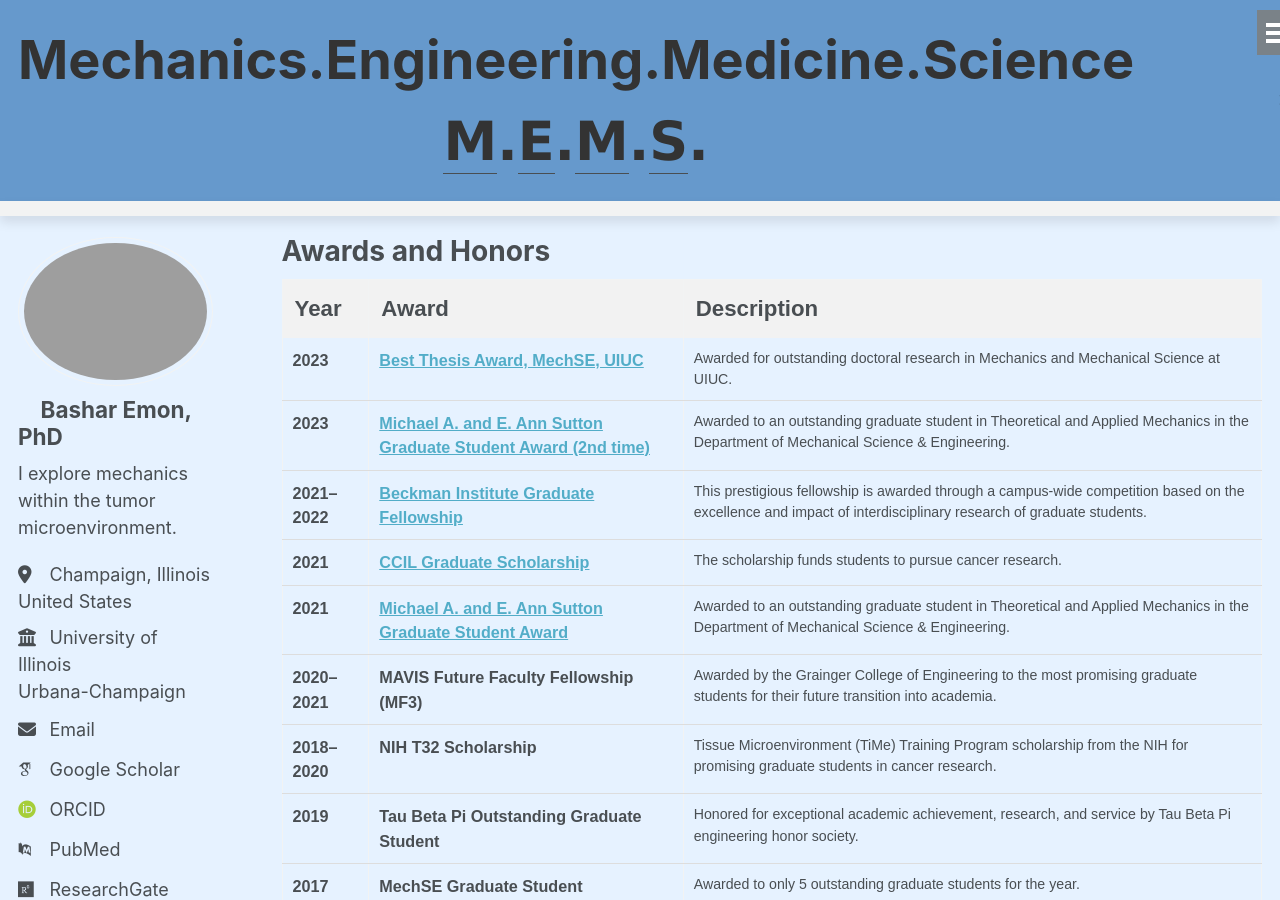
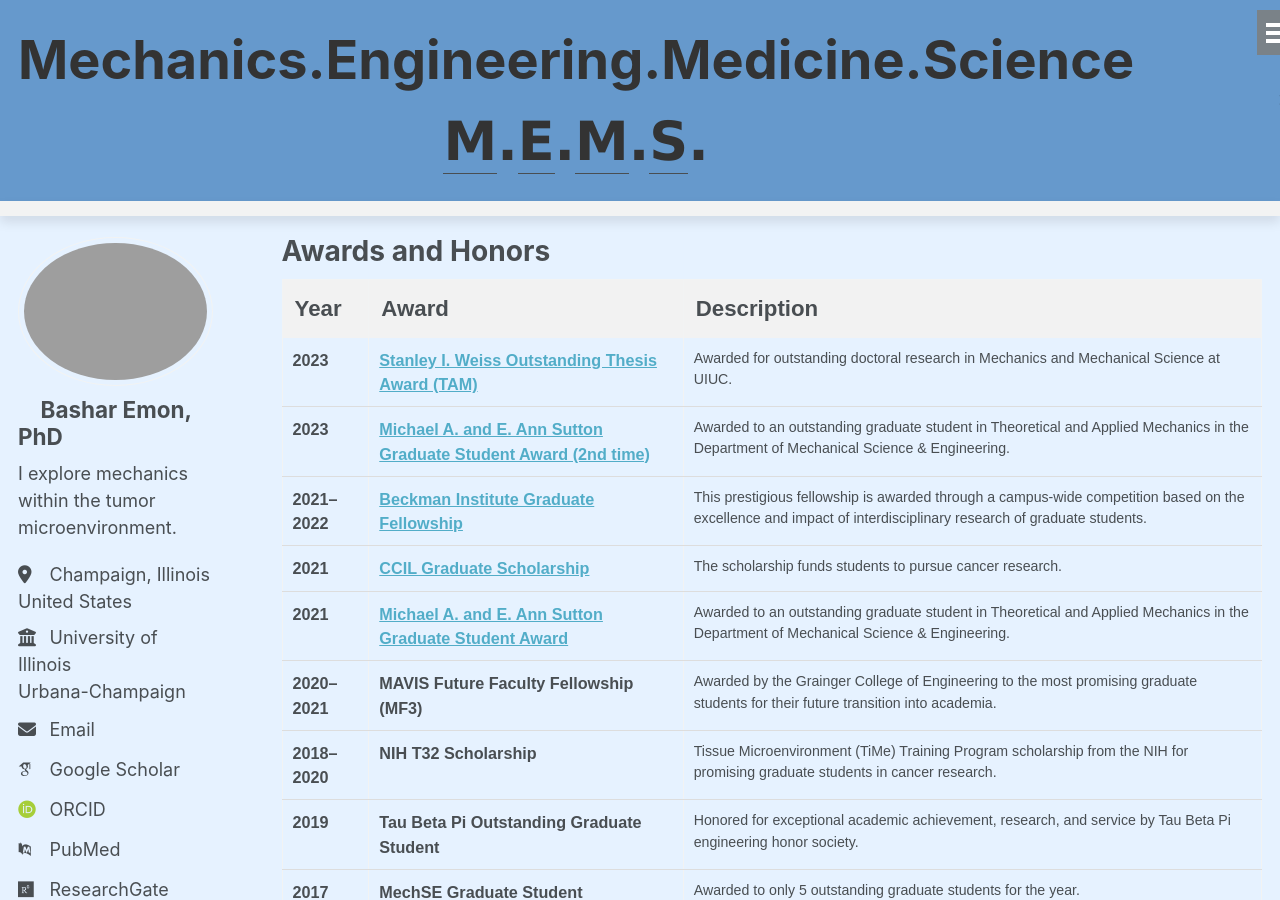
Before and after one commit to BasharEmon/BasharEmon.github.io, a Jekyll site: the page built from _pages/portfolio.html, in a window 1280 px wide and 900 px high. Built offline with Jekyll 4.4.1, drawn with Linux system fonts in a browser that asks for light colours; some web fonts are replaced.

Commit message:
Update portfolio.html

```diff
--- a/_pages/portfolio.html
+++ b/_pages/portfolio.html
@@ -53,7 +53,7 @@ author_profile: true
   <tr>
     <td class="year">2023</td>
     <td class="award">
-       <a href="https://mechse.illinois.edu/news/sp24-awards-banquet/grad-awards" target="_blank">Best Thesis Award, MechSE, UIUC</a></td>
+       <a href="https://mechse.illinois.edu/news/sp24-awards-banquet/grad-awards" target="_blank"> Stanley I. Weiss Outstanding Thesis Award (TAM)</a></td>
     <td class="description">Awarded for outstanding doctoral research in Mechanics and Mechanical Science at UIUC.</td>
   </tr>
   <tr>
```
